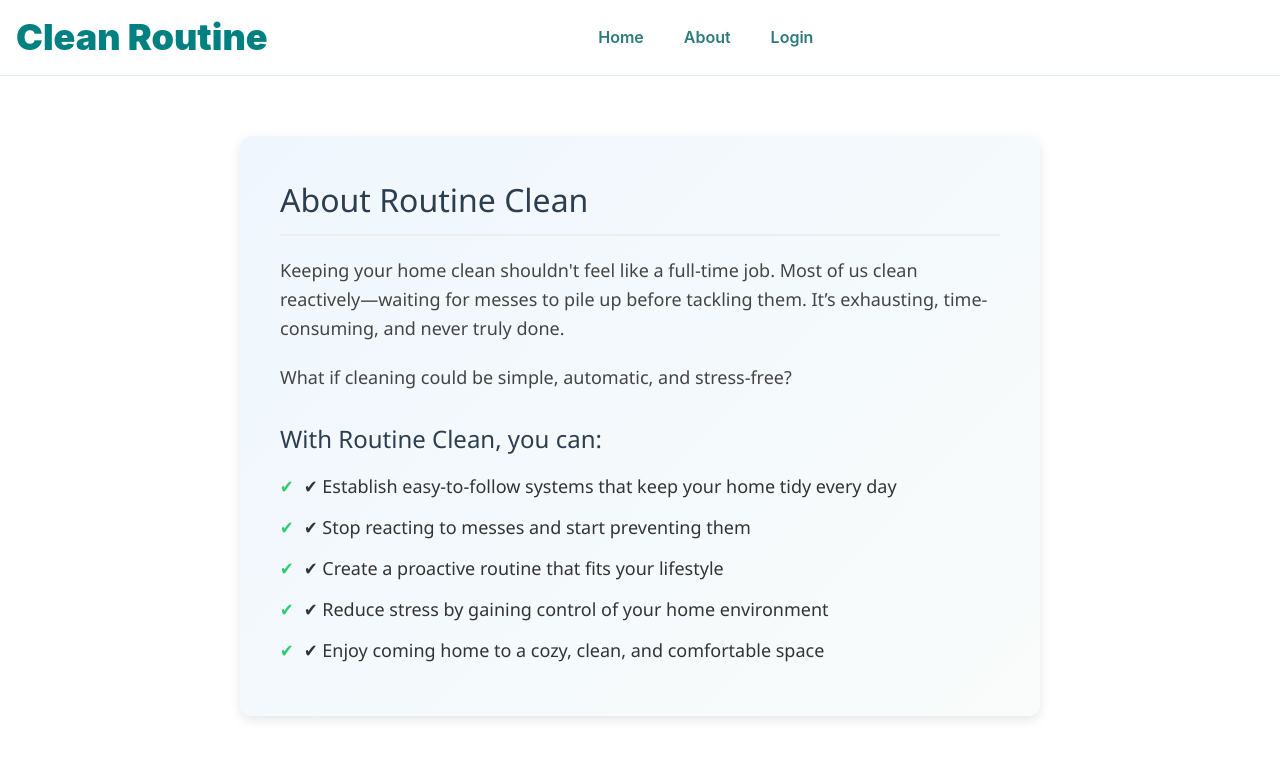
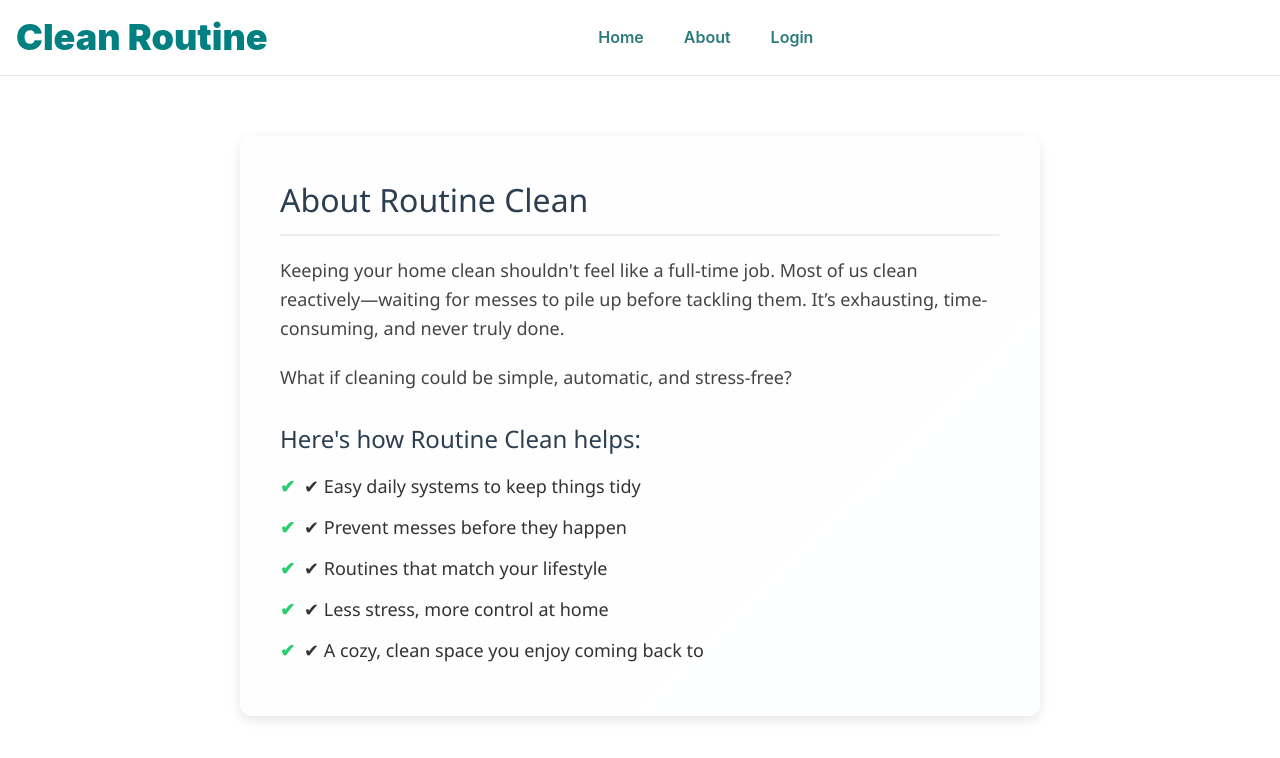
Before and after one commit to jasondbelt/clean_routine, a React (Vite) app in the folder front-end/: page /about in a window 1280 px wide. Shown: the top 758 px of the page. Built offline with nearby package versions, Linux system fonts and the light colour scheme; no server answers.

Commit message:
fixed some styling

```diff
--- a/front-end/src/auth_pages/HomePage.jsx
+++ b/front-end/src/auth_pages/HomePage.jsx
@@ -18,16 +18,16 @@ const HomePage = () => {
   }, []);
 
   return (
-    <div className="homepage-container">
-      <div className="image-wrapper">
+    <div className="home-wrapper">
+      <div className="image-banner">
         <img
           src="https://images.unsplash.com/photo-1600585154340-be6161a56a0c?auto=format&fit=crop&w=1600&q=80"
           alt="Squeaky clean house"
-          className="clean-house-image"
+          className="hero-image"
         />
-        <div className="quote-overlay top">
-          <h2 className="quote-heading">" {quote} "</h2>
-          <p className="quote-author visible-author">— {author}</p>
+        <div className="quote-box">
+          <h2 className="quote-text">" {quote} "</h2>
+          <p className="quote-author">— {author}</p>
         </div>
       </div>
     </div>
--- a/front-end/src/index.css
+++ b/front-end/src/index.css
@@ -1,32 +1,17 @@
-.about-container {
+/* === About Page Styles === */
+.about-section {
   position: relative;
   max-width: 800px;
   margin: 60px auto;
   padding: 40px;
   border-radius: 12px;
+  background: rgba(255, 255, 255, 0.9);
   box-shadow: 0 4px 12px rgba(0, 0, 0, 0.1);
-  font-family: 'Segoe UI', Tahoma, Geneva, Verdana, sans-serif;
-  z-index: 1;
+  font-family: 'Segoe UI', sans-serif;
   overflow: hidden;
-  background: rgba(255, 255, 255, 0.85); /* white background with some transparency */
 }
 
-/* Background Image or Gradient */
-.about-container::before {
-  content: '';
-  position: absolute;
-  top: 0;
-  left: 0;
-  width: 100%;
-  height: 100%;
-  background: url('/path/to/your/peaceful-image.jpg') no-repeat center center;
-  background-size: cover;
-  opacity: 0.3; /* adjust for how visible you want the background to be */
-  z-index: -1;
-}
-
-/* Alternatively, use a soft gradient instead of an image */
-.about-container::before {
+.about-section::before {
   content: '';
   position: absolute;
   top: 0;
@@ -34,17 +19,11 @@
   width: 100%;
   height: 100%;
   background: linear-gradient(135deg, #d7eafc, #f0f7f4);
-  opacity: 0.4;
+  opacity: 0.35;
   z-index: -1;
 }
 
-/* Content Styling */
-.about-title, .about-subtitle, .about-paragraph, .about-list li {
-  color: #333;
-  text-shadow: 1px 1px 5px rgba(255, 255, 255, 0.7); /* subtle text shadow for better readability */
-}
-
-.about-title {
+.section-title {
   font-size: 32px;
   margin-bottom: 20px;
   color: #2c3e50;
@@ -52,26 +31,26 @@
   padding-bottom: 10px;
 }
 
-.about-subtitle {
+.subheading {
   font-size: 24px;
   color: #2c3e50;
   margin-top: 30px;
   margin-bottom: 15px;
 }
 
-.about-paragraph {
+.section-text {
   font-size: 18px;
   line-height: 1.6;
   color: #444;
   margin-bottom: 20px;
 }
 
-.about-list {
+.feature-list {
   list-style: none;
   padding-left: 0;
 }
 
-.about-list li {
+.feature-list li {
   font-size: 18px;
   line-height: 1.6;
   color: #333;
@@ -80,7 +59,7 @@
   position: relative;
 }
 
-.about-list li::before {
+.feature-list li::before {
   content: '✔';
   position: absolute;
   left: 0;
@@ -89,52 +68,50 @@
 }
 
 
-.homepage-container {
+/* === Home Page Styles === */
+.home-wrapper {
   position: relative;
   width: 100%;
 }
 
-.image-wrapper {
+.image-banner {
   position: relative;
   width: 100%;
   height: 100vh;
   overflow: hidden;
 }
 
-.clean-house-image {
+.hero-image {
   width: 100%;
   height: 100%;
   object-fit: cover;
   display: block;
 }
 
-.quote-overlay {
+.quote-box {
   position: absolute;
+  top: 30px;
   left: 50%;
   transform: translateX(-50%);
-  background-color: rgba(0, 0, 0, 0.5); /* semi-transparent dark background */
+  background-color: rgba(0, 0, 0, 0.5);
   padding: 20px 30px;
   border-radius: 12px;
   max-width: 90%;
   text-align: center;
 }
 
-.quote-overlay.top {
-  top: 30px; /* now it's at the top of the image */
-}
-
-.quote-heading {
+.quote-text {
   font-size: 24px;
   color: #fff;
   font-style: italic;
   margin: 0;
 }
 
-.visible-author {
+.quote-author {
   color: #fff;
   font-weight: bold;
   text-shadow: 2px 2px 4px rgba(0,0,0,0.7);
-  background-color: rgba(0, 0, 0, 0.4); /* Optional for better contrast */
+  background-color: rgba(0, 0, 0, 0.4);
   padding: 4px 8px;
   border-radius: 5px;
   display: inline-block;
--- a/front-end/src/pages/AboutPage.jsx
+++ b/front-end/src/pages/AboutPage.jsx
@@ -1,22 +1,22 @@
 // AboutPage.jsx
 const AboutPage = () => {
   return (
-    <div className="about-container">
-      <h2 className="about-title">About Routine Clean</h2>
-      <p className="about-paragraph">
+    <div className="about-section">
+      <h2 className="section-title">About Routine Clean</h2>
+      <p className="section-text">
         Keeping your home clean shouldn't feel like a full-time job. Most of us clean reactively—waiting for messes to pile up before tackling them. It’s exhausting, time-consuming, and never truly done.
       </p>
-      <p className="about-paragraph">
+      <p className="section-text">
         What if cleaning could be simple, automatic, and stress-free?
       </p>
 
-      <h3 className="about-subtitle">With Routine Clean, you can:</h3>
-      <ul className="about-list">
-        <li>✔ Establish easy-to-follow systems that keep your home tidy every day</li>
-        <li>✔ Stop reacting to messes and start preventing them</li>
-        <li>✔ Create a proactive routine that fits your lifestyle</li>
-        <li>✔ Reduce stress by gaining control of your home environment</li>
-        <li>✔ Enjoy coming home to a cozy, clean, and comfortable space</li>
+      <h3 className="subheading">Here's how Routine Clean helps:</h3>
+      <ul className="feature-list">
+        <li>✔ Easy daily systems to keep things tidy</li>
+        <li>✔ Prevent messes before they happen</li>
+        <li>✔ Routines that match your lifestyle</li>
+        <li>✔ Less stress, more control at home</li>
+        <li>✔ A cozy, clean space you enjoy coming back to</li>
       </ul>
     </div>
   );
```
